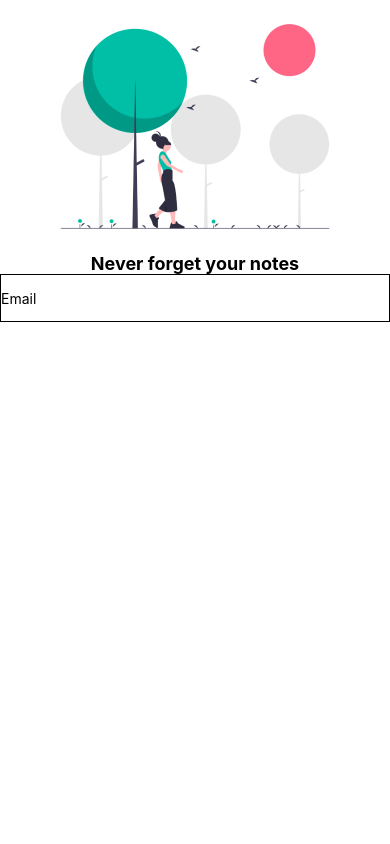
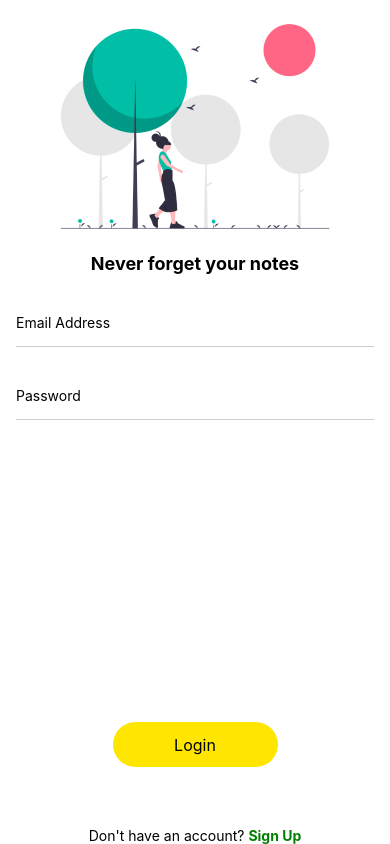
Before and after one commit to Uchchash346/Notes-App-using-React-Native, a React Native app: screen /SignIn in a window 390 px wide. Built offline with nearby package versions, Linux system fonts and the light colour scheme.

Commit message:
Login page completed

```diff
--- /dev/null
+++ b/src/components/Button.jsx
@@ -0,0 +1,24 @@
+import React from 'react'
+import { View, Text, TouchableOpacity, StyleSheet } from 'react-native'
+
+export default function Button({ title, onPress, customStyles }) {
+    return (
+        <TouchableOpacity style={[styles.button, customStyles]} onPress={onPress}>
+            <Text style={styles.title}>{title}</Text>
+        </TouchableOpacity>
+    )
+}
+
+const styles = StyleSheet.create({
+    button: {
+        borderRadius: 30,
+        width: 165,
+        height: 45,
+        backgroundColor: '#FFE600',
+        justifyContent: 'center',
+        alignItems: 'center',
+    },
+    title: {
+        fontSize: 16
+    }
+})
--- a/src/screens/signin.jsx
+++ b/src/screens/signin.jsx
@@ -1,17 +1,25 @@
-import { View, SafeAreaView, Text, Image, TextInput, StyleSheet } from 'react-native'
+import { View, SafeAreaView, Text, Image, TextInput, StyleSheet, Pressable } from 'react-native'
 import React from 'react'
+import Button from '../components/Button'
 
 export default function SignIn() {
     return (
-        <SafeAreaView>
+        <SafeAreaView style={{ flex: 1 }}>
             <Image source={require('../../assets/login-image.png')}
                 style={{ alignSelf: 'center' }}
             />
             <Text style={{ fontSize: 18, fontWeight: 'bold', textAlign: 'center' }}>
                 Never forget your notes
             </Text>
-            <View>
-                <TextInput placeholder="Email" style={styles.input} />
+            <View style={{ paddingHorizontal: 16, paddingVertical: 25 }}>
+                <TextInput placeholder="Email Address" style={styles.input} />
+                <TextInput placeholder="Password" style={styles.input} secureTextEntry />
+            </View>
+            <View style={{ flex: 1, justifyContent: 'flex-end', alignItems: 'center' }}>
+                <Button title={"Login"} customStyles={{ alignSelf: 'center', marginBottom: 60 }} />
+                <Pressable>
+                    <Text>Don't have an account?{" "}<Text style={{ color: 'green', fontWeight: 'bold' }}>Sign Up</Text></Text>
+                </Pressable>
             </View>
         </SafeAreaView>
     )
@@ -20,6 +28,8 @@ export default function SignIn() {
 const styles = StyleSheet.create({
     input: {
         height: 48,
-        borderWidth: 1,
+        borderBottomWidth: 1,
+        borderBottomColor: '#ccc',
+        marginBottom: 25,
     }
 })
```
